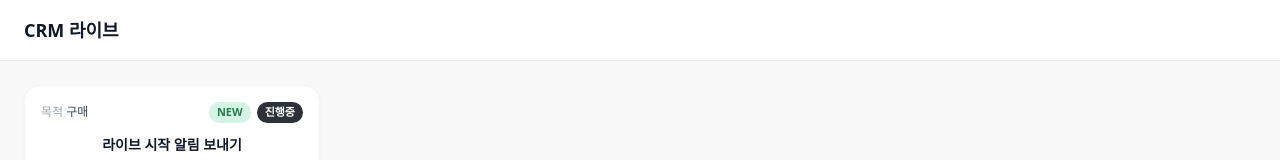
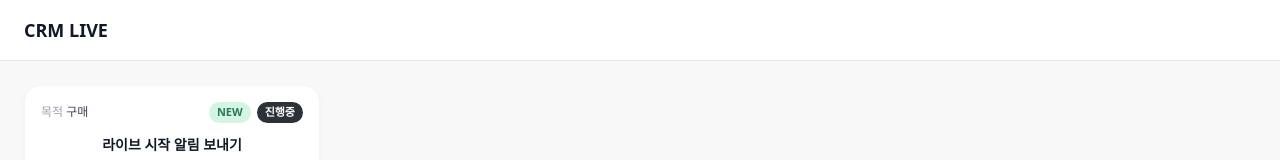
Before and after one commit to vldlzm/flexg_CRM_LIVE, a Next.js app: page /crm/live in a window 1280 px wide. Shown: the top 160 px of the page. Built offline with nearby package versions, Linux system fonts and the light colour scheme.

Commit message:
feat: 생성 불릿 순서 변경, 비용 배너 위치 이동, 전화면 LIVE 텍스트 변경

```diff
--- a/src/app/page.tsx
+++ b/src/app/page.tsx
@@ -17,7 +17,7 @@ interface ScreenGroup {
 
 const SCREEN_GROUPS: ScreenGroup[] = [
   {
-    category: 'CRM 라이브',
+    category: 'CRM LIVE',
     screens: [
       {
         id: 'crm-live-list',
--- a/src/components/CrmLiveCreate.tsx
+++ b/src/components/CrmLiveCreate.tsx
@@ -3,12 +3,12 @@
 import Link from 'next/link';
 
 const BULLETS = [
-  { text: '광고성 메시지의 발송 가능 시간은 08:00 ~ 20:50(한국 시간) 입니다.', red: true },
   { text: '콘텐츠 팝업은 반복 노출을 줄이기 위해, 동일한 계정에는 캠페인별로 하루 한 번만 노출됩니다.', red: false },
   { text: '자동 > 오프사이트 캠페인은 고객의 피로도를 줄이기 위하여 동일한 계정에 대해 2일에 한 번만 발송됩니다.', red: false },
   { text: '상품명, 상품 이미지, 부연 설명을 변경하는 경우 다음 날 CRM 시스템에 반영됩니다.', red: false },
   { text: 'LMS는 관련 법령 및 개인정보 보호 정책에 따라 마케팅 정보 수신에 동의한 회원에게만 발송됩니다.', red: false },
   { text: '고객별 메시지 수 제한 및 발송 정책에 따라 실제 수신되는 메시지 수는 차이가 있을 수 있습니다.', red: true },
+  { text: '광고성 메시지의 발송 가능 시간은 08:00 ~ 20:50(한국 시간) 입니다.', red: true },
 ];
 
 const LabelCol = ({ children }: { children: React.ReactNode }) => (
@@ -270,12 +270,12 @@ export default function CrmLiveCreate() {
                 <h3 className="mb-1 text-base font-bold text-gray-900">APP푸시 예시</h3>
                 <p className="text-sm text-gray-600">APP푸시를 통하여 할인코드를 전달하고 상품 구매를 유도합니다.</p>
               </div>
-              <div className="flex items-center gap-2">
+              <div className="flex flex-wrap items-center gap-2">
                 <span className="rounded-full bg-[#111827] px-3 py-1 text-xs font-bold text-white">비용</span>
                 <span className="text-sm text-gray-700">무료</span>
-              </div>
-              <div className="rounded-lg bg-[#22c55e] px-3 py-2">
-                <p className="text-xs font-bold text-white">APP푸시를 이용하면 0 c를 절약할 수 있어요!</p>
+                <div className="rounded-lg bg-[#22c55e] px-3 py-2">
+                  <p className="text-xs font-bold text-white">APP푸시를 이용하면 0 c를 절약할 수 있어요!</p>
+                </div>
               </div>
             </div>
 
--- a/src/components/CrmLiveList.tsx
+++ b/src/components/CrmLiveList.tsx
@@ -153,7 +153,7 @@ export default function CrmLiveList() {
       {/* 상단 헤더 */}
       <div className="sticky top-0 z-20 border-b border-gray-200 bg-white">
         <div className="mx-auto flex max-w-[1440px] items-center px-6 py-4">
-          <h1 className="text-lg font-bold text-gray-900">CRM 라이브</h1>
+          <h1 className="text-lg font-bold text-gray-900">CRM LIVE</h1>
         </div>
       </div>
 
```
